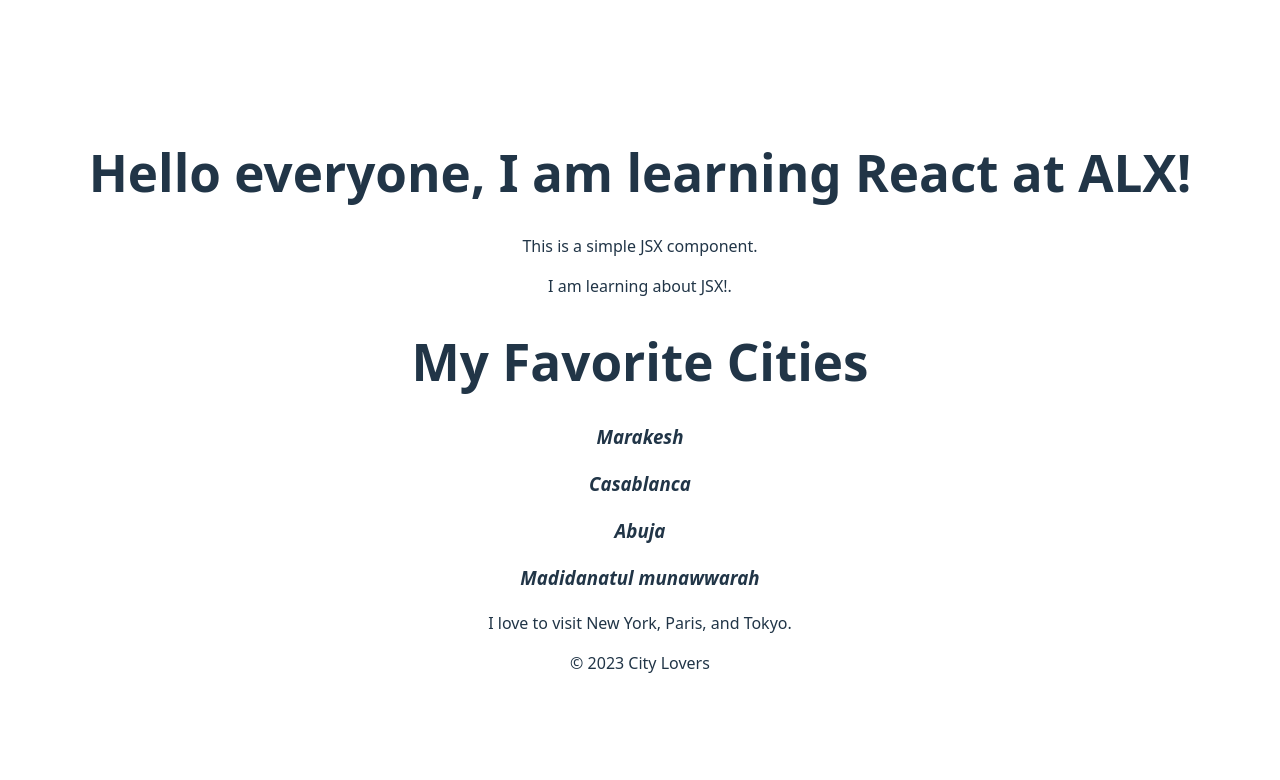
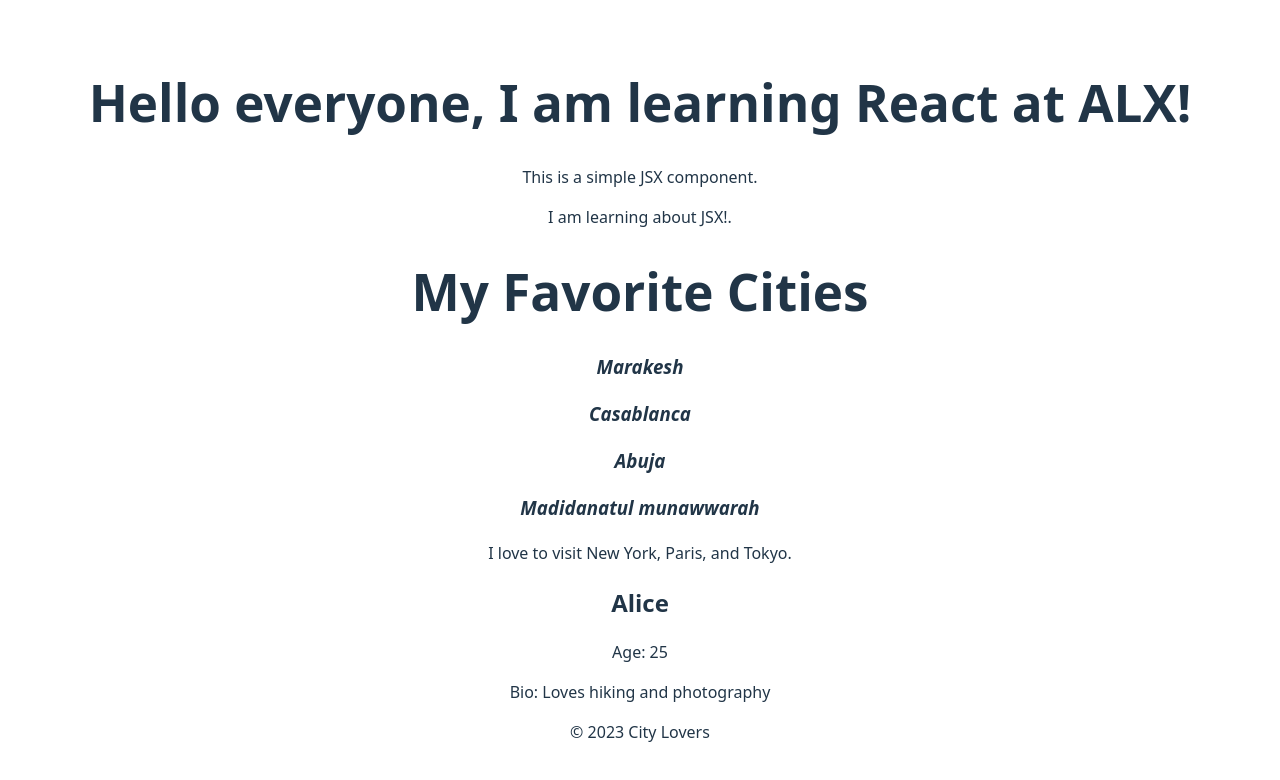
Before and after one commit to beedul-01/alx-fe-reactjs, a React (Vite) app in the folder alx-react-app/: page / in a window 1280 px wide. Shown: the top 780 px of the page. Built offline with nearby package versions, Linux system fonts and the light colour scheme.

Commit message:
task 3 done

```diff
--- a/alx-react-app/src/App.jsx
+++ b/alx-react-app/src/App.jsx
@@ -6,7 +6,7 @@
 import MainContent from './components/MainContent.jsx'
 import Footer from './components/Footer.jsx'
 import Header from './components/Header.jsx'
-
+import UserProfile from './components/UserProfile.jsx'
 function App() {
   const [count, setCount] = useState(0)
 
@@ -16,7 +16,9 @@
         <WelcomeMessage />
         <Header />
         <MainContent />
+         <UserProfile name="Alice" age="25" bio="Loves hiking and photography" />
         <Footer />
+
     </>
   )
 }
--- /dev/null
+++ b/alx-react-app/src/components/UserProfile.jsx
@@ -0,0 +1,11 @@
+ const UserProfile = (props) => {
+   return (
+     <div>
+       <h2>{props.name}</h2>
+       <p>Age: {props.age}</p>
+       <p>Bio: {props.bio}</p>
+     </div>
+   );
+ };
+
+ export default UserProfile;
```
